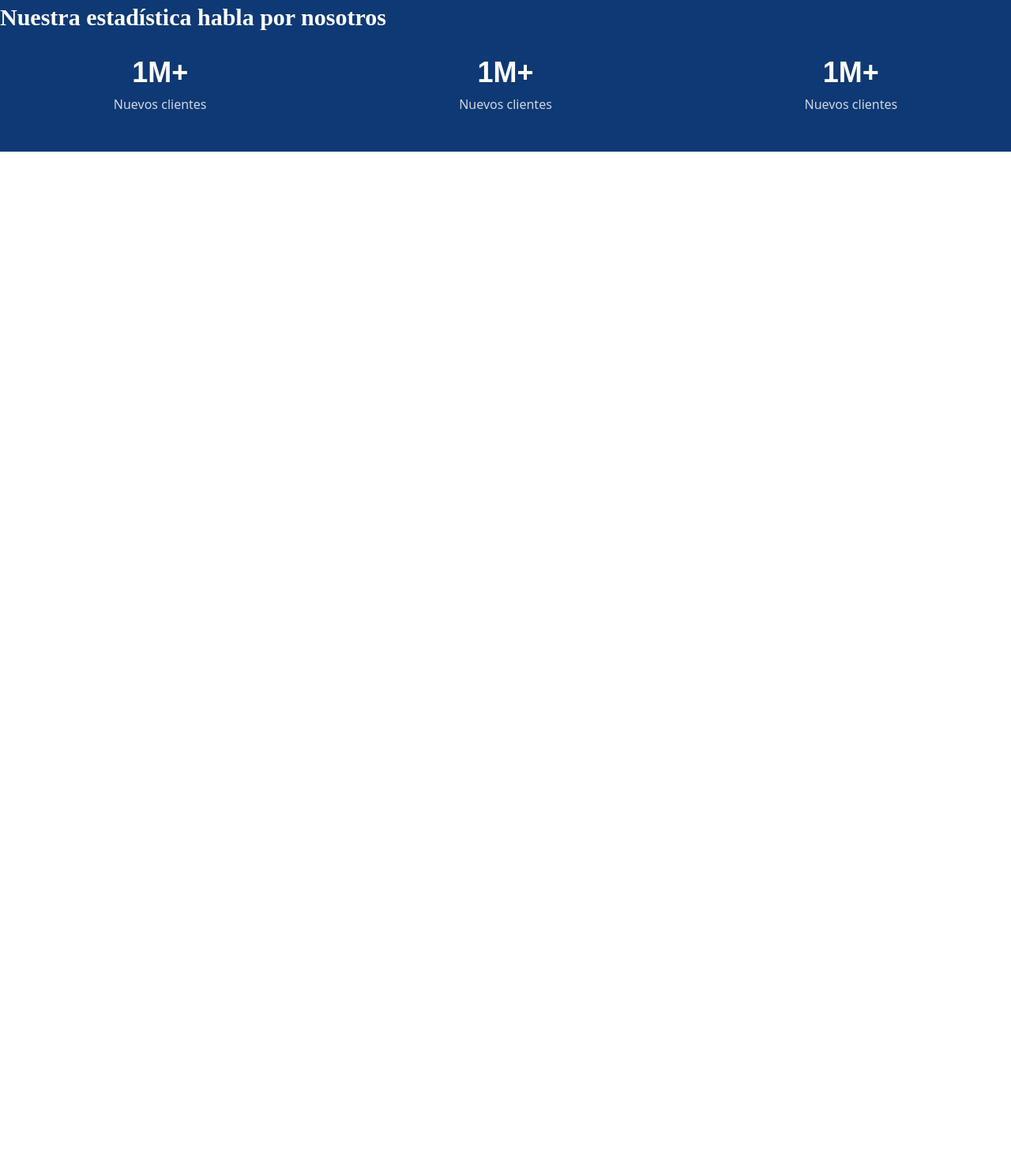
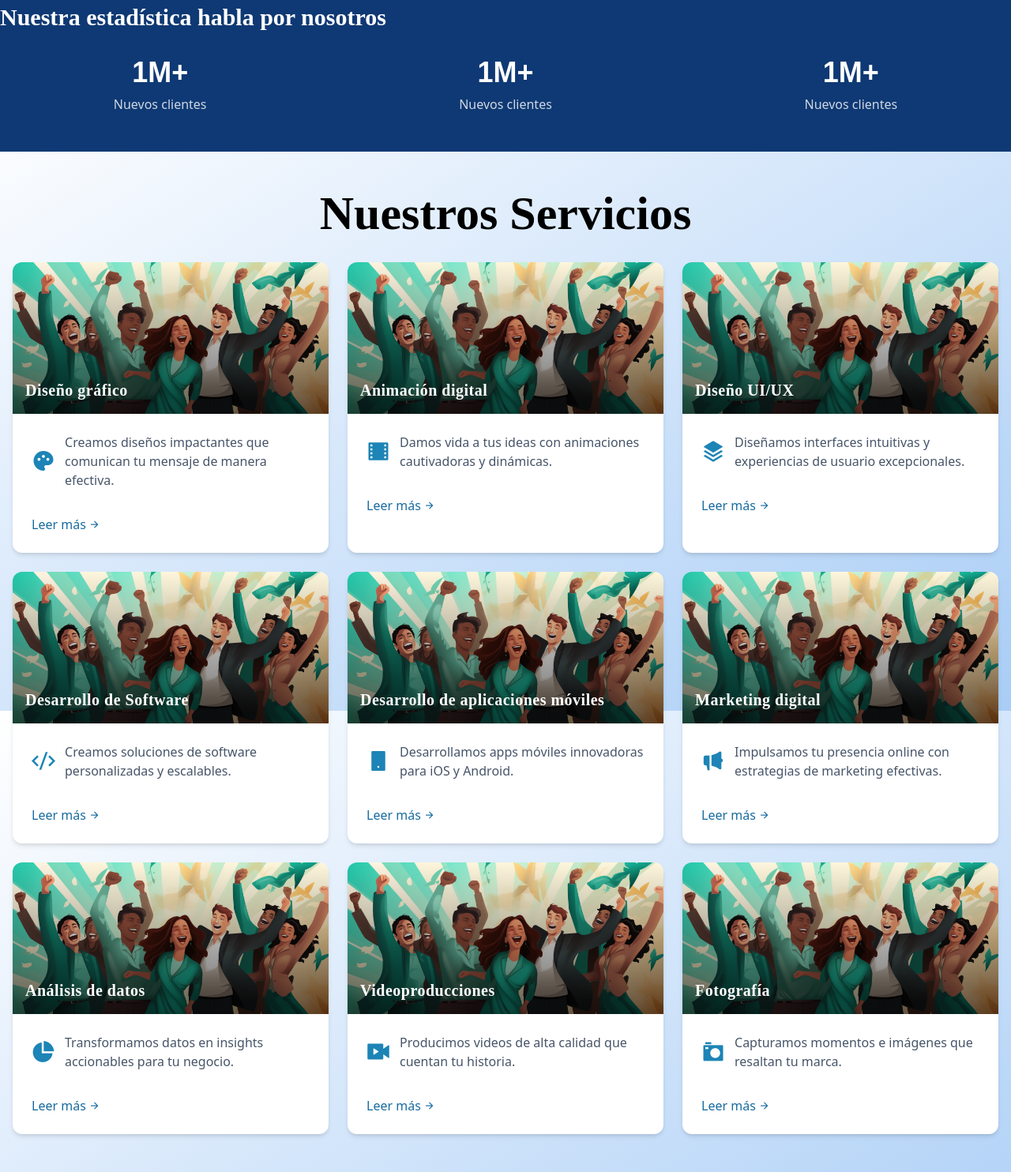
Before and after one commit to JohnSatur/atlas-path-front, an Astro site: page / in a window 1280 px wide. Shown: the part 1500-2984 px from the top of the page at 79% size. Before the commit the page ends 1692 px from the top, so only its background shows below. Built offline with nearby package versions, Linux system fonts and the light colour scheme; Astro itself is replaced by a stand-in of ours; a web font is replaced by a local one.

Commit message:
Instalación de GSAP y sección de servicios (solo diseño)

```diff
--- a/package.json
+++ b/package.json
@@ -12,6 +12,7 @@
     "@astrojs/check": "^0.9.4",
     "@astrojs/tailwind": "^5.1.2",
     "astro": "^4.16.16",
+    "gsap": "^3.12.5",
     "tailwindcss": "^3.4.15",
     "typescript": "^5.7.2"
   }
--- /dev/null
+++ b/src/components/sections/home/ServicesSection.astro
@@ -0,0 +1,85 @@
+---
+import ServiceCard from '@/components/ui/ServiceCard.astro';
+
+import testImg from '@images/temp1.png';
+
+const services = [
+  {
+    title: 'Diseño gráfico',
+    description: 'Creamos diseños impactantes que comunican tu mensaje de manera efectiva.',
+    icon: 'ri-palette-fill',
+    link: '/servicios/diseno-grafico',
+    image: testImg
+  },
+  {
+    title: 'Animación digital',
+    description: 'Damos vida a tus ideas con animaciones cautivadoras y dinámicas.',
+    icon: 'ri-film-fill',
+    link: '/servicios/animacion-digital',
+    image: testImg
+  },
+  {
+    title: 'Diseño UI/UX',
+    description: 'Diseñamos interfaces intuitivas y experiencias de usuario excepcionales.',
+    icon: 'ri-stack-fill',
+    link: '/servicios/diseno-ui-ux',
+    image: testImg
+  },
+  {
+    title: 'Desarrollo de Software',
+    description: 'Creamos soluciones de software personalizadas y escalables.',
+    icon: 'ri-code-s-slash-line',
+    link: '/servicios/desarrollo-software',
+    image: testImg
+  },
+  {
+    title: 'Desarrollo de aplicaciones móviles',
+    description: 'Desarrollamos apps móviles innovadoras para iOS y Android.',
+    icon: 'ri-smartphone-fill',
+    link: '/servicios/apps-moviles',
+    image: testImg
+  },
+  {
+    title: 'Marketing digital',
+    description: 'Impulsamos tu presencia online con estrategias de marketing efectivas.',
+    icon: 'ri-megaphone-fill',
+    link: '/servicios/marketing-digital',
+    image: testImg
+  },
+  {
+    title: 'Análisis de datos',
+    description: 'Transformamos datos en insights accionables para tu negocio.',
+    icon: 'ri-pie-chart-2-fill',
+    link: '/servicios/analisis-datos',
+    image: testImg
+  },
+  {
+    title: 'Videoproducciones',
+    description: 'Producimos videos de alta calidad que cuentan tu historia.',
+    icon: 'ri-live-fill',
+    link: '/servicios/videoproducciones',
+    image: testImg
+  },
+  {
+    title: 'Fotografía',
+    description: 'Capturamos momentos e imágenes que resaltan tu marca.',
+    icon: 'ri-camera-3-fill',
+    link: '/servicios/fotografia',
+    image: testImg
+  }
+];
+
+---
+
+<section class="py-12">
+  <div class="container mx-auto px-4">
+      <h2 class="text-6xl font-bold text-center mb-8 font-title">Nuestros Servicios</h2>
+      <div class="grid grid-cols-1 md:grid-cols-2 lg:grid-cols-3 gap-6">
+        {
+          services.map((service) => (
+            <ServiceCard {...service} />
+          ))
+        }
+      </div>
+  </div>
+</section>
--- /dev/null
+++ b/src/components/ui/ServiceCard.astro
@@ -0,0 +1,33 @@
+---
+import { Image } from 'astro:assets';
+
+export interface Props {
+  title: string;
+  description: string;
+  icon: string;
+  link: string;
+  image: ImageMetadata;
+}
+
+const { title, description, icon, link, image } = Astro.props;
+---
+
+<div class="service-card bg-white rounded-xl shadow-md overflow-hidden hover:shadow-xl transition-all duration-300 group">
+  <div class="relative overflow-hidden">
+    <Image src={ image } alt={ title } class="w-full h-48 object-cover transition-transform duration-300 group-hover:scale-110" />
+    <div class="absolute inset-0 bg-gradient-to-t from-black/60 to-transparent"></div>
+    <div class="absolute bottom-4 left-4 right-4">
+      <h3 class="text-xl font-bold font-title tracking-wide text-white group-hover:text-brand-300 transition-colors duration-300">{ title }</h3>
+    </div>
+  </div>
+  <div class="p-6 flex flex-col h-full">
+    <div class="flex items-center mb-4">
+      <i class={ `${ icon } text-brand-500 text-3xl mr-3 group-hover:scale-110 transition-transform duration-300` }></i>
+      <p class="text-slate-600 flex-grow">{ description }</p>
+    </div>
+    <a href={link} class="text-brand-600 hover:text-brand-800 font-medium inline-flex items-center group-hover:translate-x-2 transition-transform duration-300 mt-4">
+      Leer más
+      <i class="ri-arrow-right-line ml-1 text-sm"></i>
+    </a>
+  </div>
+</div>
--- a/src/pages/index.astro
+++ b/src/pages/index.astro
@@ -3,6 +3,7 @@ import HeroSection from "@/components/sections/home/HeroSection.astro";
 import MainLayout from "../layouts/MainLayout.astro";
 import IntroSection from "@/components/sections/home/IntroSection.astro";
 import StatisticsSection from "@/components/sections/home/StatisticsSection.astro";
+import ServicesSection from "@/components/sections/home/ServicesSection.astro";
 
 
 ---
@@ -11,4 +12,5 @@ import StatisticsSection from "@/components/sections/home/StatisticsSection.astr
 	<HeroSection />
 	<IntroSection />
 	<StatisticsSection />
+	<ServicesSection />
 </MainLayout>
```
Also changed, not shown: 1 other file.
